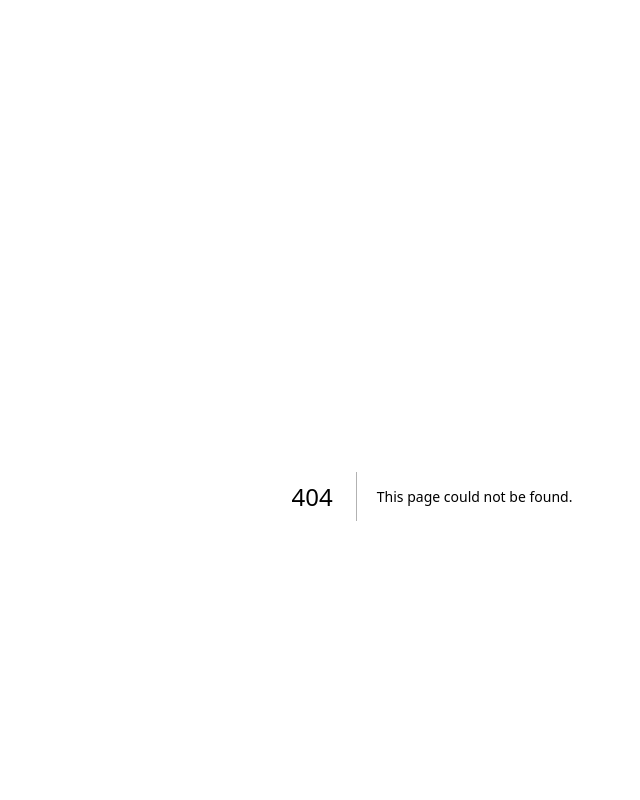
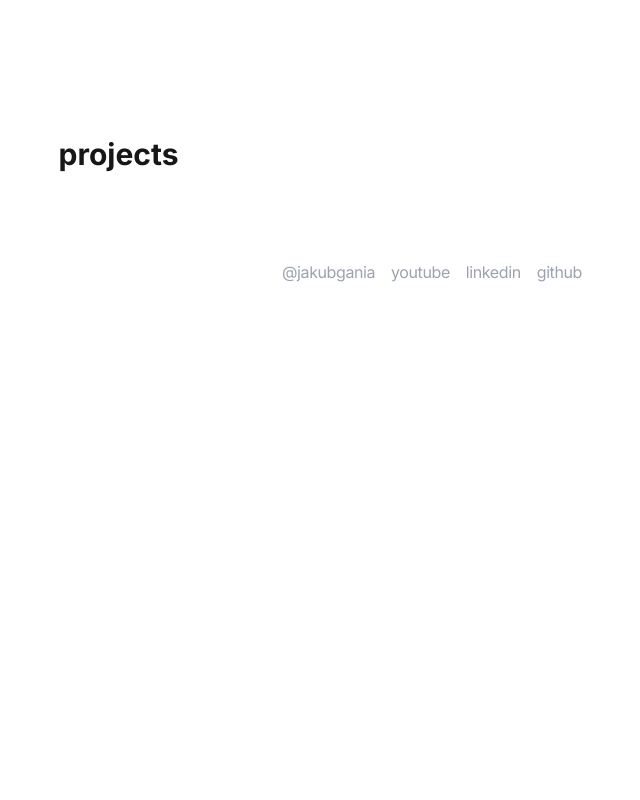
Before and after one commit to jakubgania/site, a Next.js app: page /projects in a window 1280 px wide. Before the commit this address had no page. Shown: the top 800 px of the page, without its empty margins (208-848 px from the left). Built offline with nearby package versions, Linux system fonts and the light colour scheme.

Commit message:
development

```diff
--- a/app/page.tsx
+++ b/app/page.tsx
@@ -228,7 +228,7 @@ export default function Home() {
           </li>
         </ul>
       </div>
-      <LinkButton path="/" title="all projects" />
+      <LinkButton path="/projects" title="all projects" />
       <div>
         <h2 className="text-2xl md:text-3xl font-bold">
           youtube
--- /dev/null
+++ b/app/projects/page.tsx
@@ -0,0 +1,13 @@
+
+export default function Projects() {
+  return (
+    <div className="flex flex-col gap-14">
+      <div className="content-wrapper">
+        <h2 className="text-2xl md:text-3xl font-bold">
+          projects
+        </h2>
+      </div>
+
+    </div>
+  )
+}
--- a/app/youtube/page.tsx
+++ b/app/youtube/page.tsx
@@ -52,7 +52,9 @@ export default function YouTube() {
   return (
     <div className="flex flex-col gap-14">
       <div className="content-wrapper">
-        youtube view
+        <h2 className="text-2xl md:text-3xl font-bold">
+          youtube
+        </h2>
       </div>
 
       <Image src={gm} alt="" className="image-section" />
```
